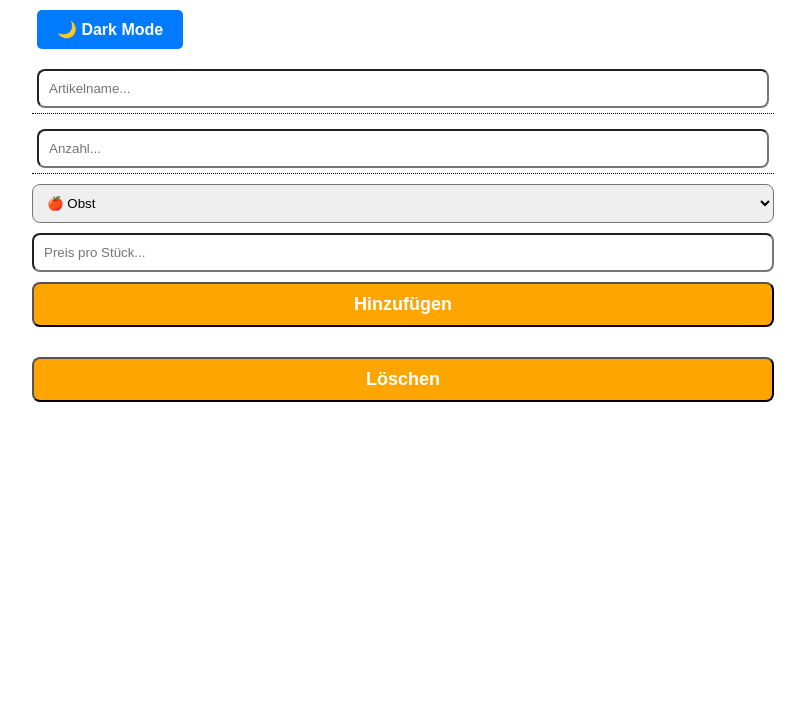
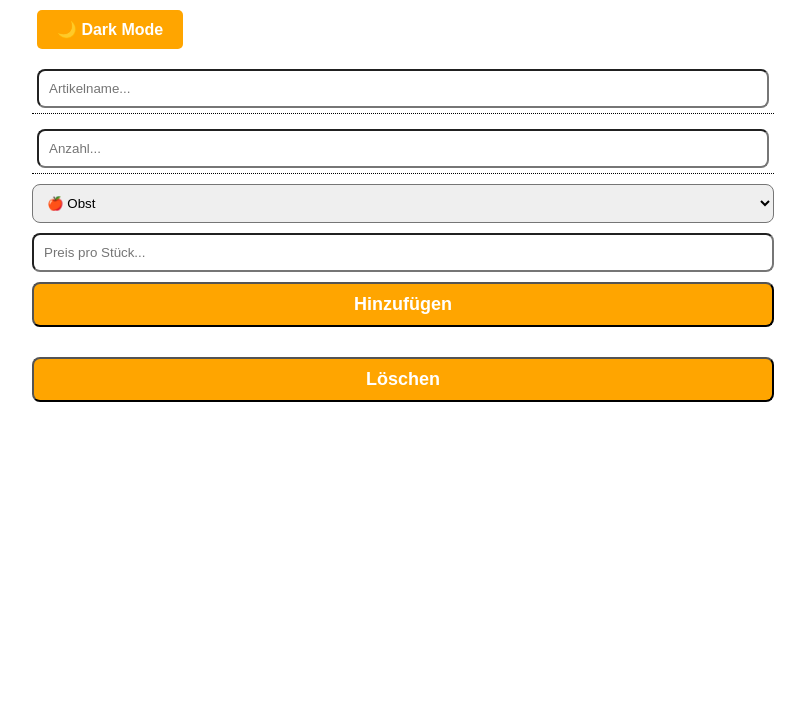
Before and after one commit to senda1988/breakout4, a plain HTML site: page Einkaufsliste/index.html in a window 1280 px wide. Shown: the part 85-800 px from the top of the page, without its empty margins (237-1042 px from the left). Drawn offline with Linux system fonts and the light colour scheme.

Commit message:
style update

```diff
--- a/Einkaufsliste/styles.css
+++ b/Einkaufsliste/styles.css
@@ -96,6 +96,6 @@ body.dark {
     cursor: pointer;
     border: none;
     border-radius: 5px;
-    background: #007bff;
+    background: orange;
     color: white;
 }
```
